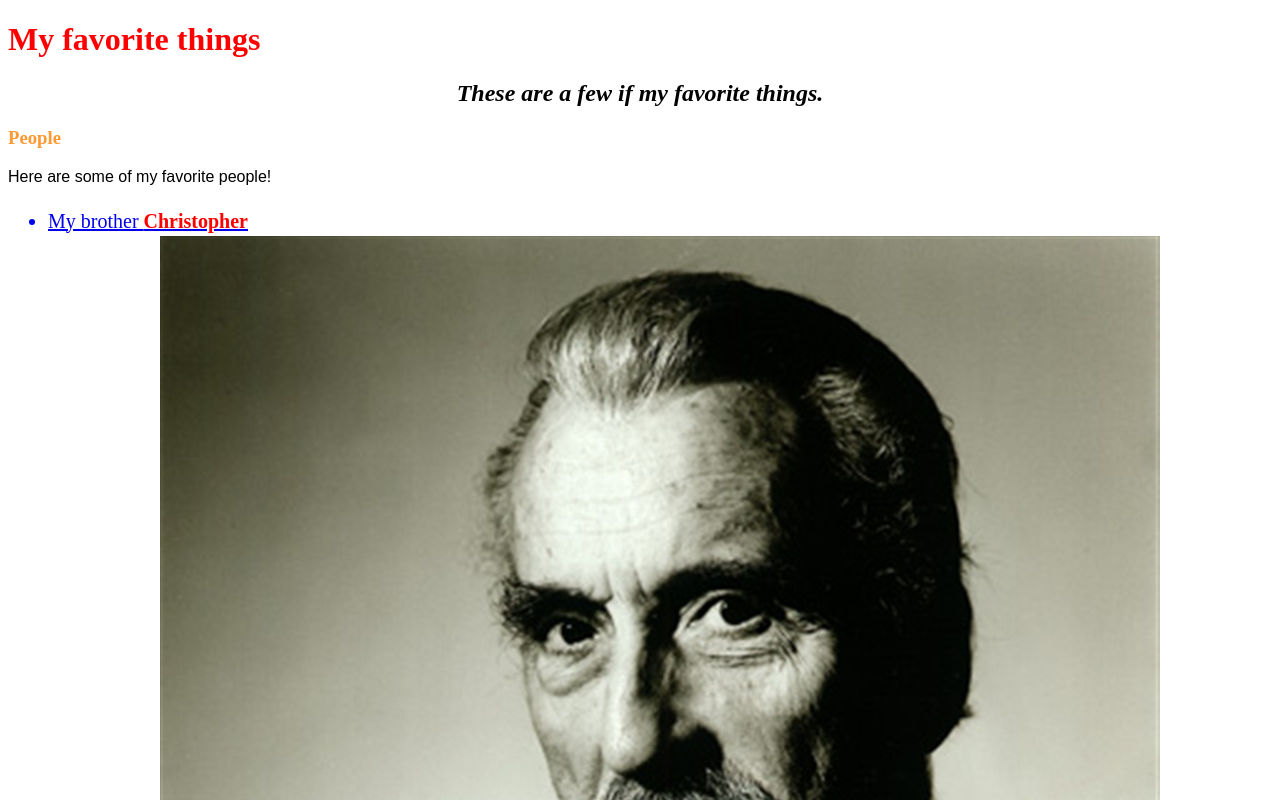
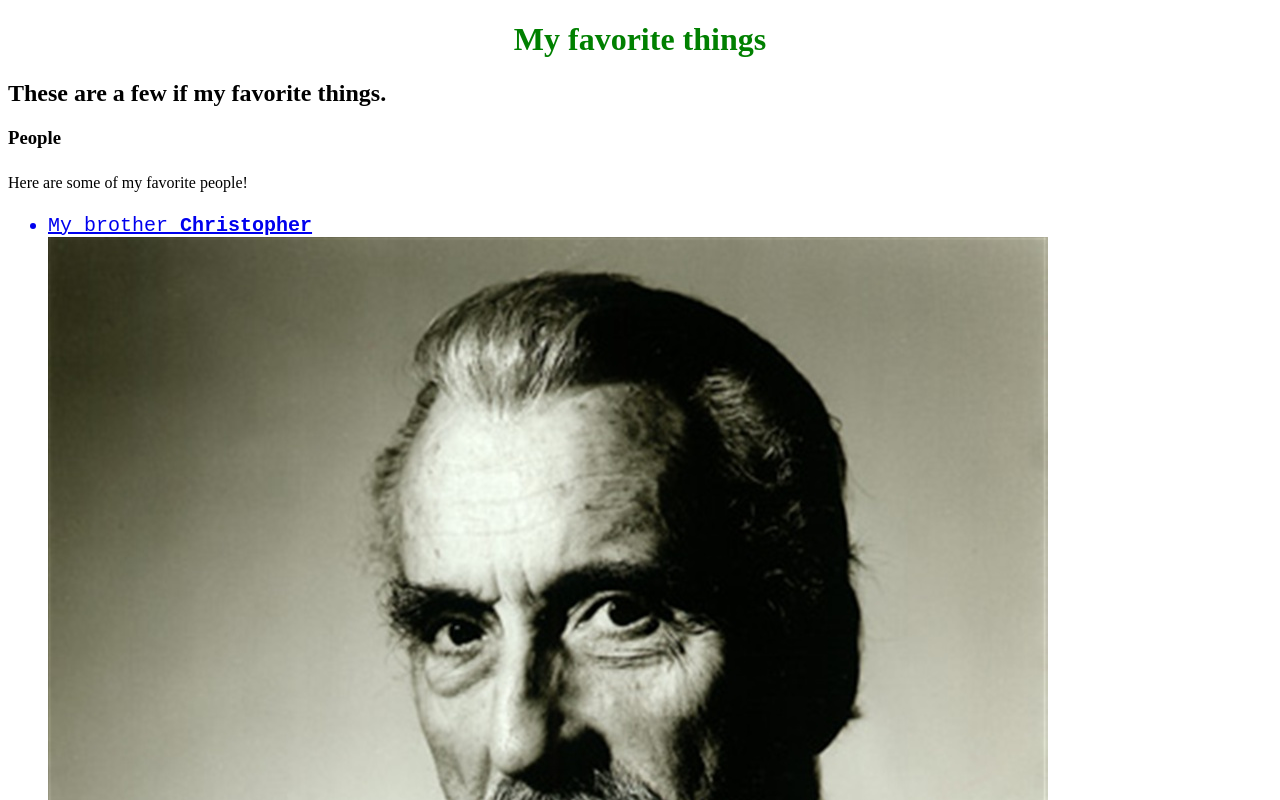
Before and after one commit to kdeganos/My-First-Web-Page-2, a plain HTML site: page favorite-things.html in a window 1280 px wide. Shown: the top 800 px of the page. Drawn offline with Linux system fonts and the light colour scheme.

Commit message:
Styles-All.css

```diff
--- /dev/null
+++ b/css/styles-all.css
@@ -0,0 +1,14 @@
+h1 {
+  color: green;
+  text-align: center;
+}
+
+li {
+  font-family: monospace;
+  font-size: 20px;
+}
+
+p {
+  font-weight: lighter;
+  line-height: 30px;
+}
--- a/favorite-things.html
+++ b/favorite-things.html
@@ -1,7 +1,7 @@
 <!DOCTYPE html>
 <html>
   <head>
-    <link href="css/styles.css" rel="stylesheet" type="text/css">
+    <link href="css/styles-all.css" rel="stylesheet" type="text/css">
     <title>Michael's favorite things</title>
   </head>
   <body>
```
Also changed, not shown: favorite-places.html (+1 -1 lines).
